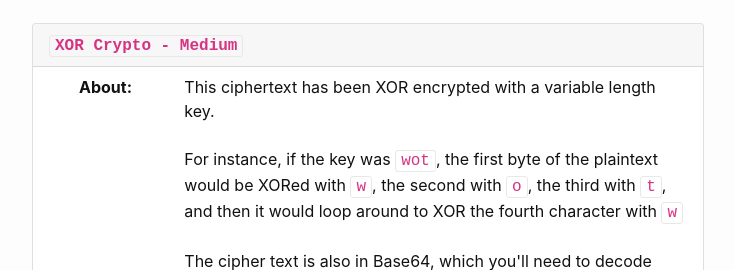
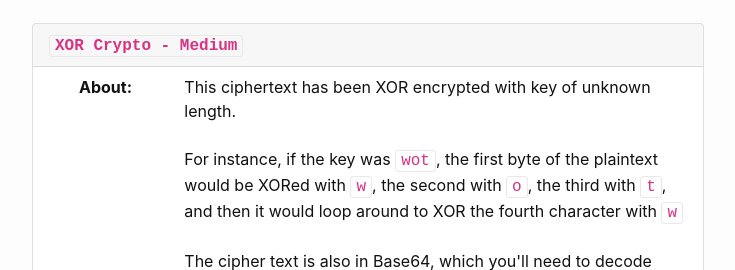
Before and after one commit to kapravel/hackpack-web, a Jekyll site: the page built from learn.md, in a window 1280 px wide and 900 px high, scrolled down 684 px. Shown: the part 183-453 px from the top of the window, without its empty margins (268-1003 px from the left). Built offline with Jekyll 4.4.1, drawn with Linux system fonts in a browser that asks for light colours.

Commit message:
Updated crypto challenge description from feedback

```diff
--- a/_data/challenges.yml
+++ b/_data/challenges.yml
@@ -25,7 +25,7 @@ xor_crypto2:
 xor_crypto3:
   title: XOR Crypto - Medium
   about: |
-      This ciphertext has been XOR encrypted with a variable length key. <br> <br>
+      This ciphertext has been XOR encrypted with key of unknown length. <br> <br>
       For instance, if the key was <code>wot</code>, the first byte of the plaintext would be XORed with <code>w</code>, the second with <code>o</code>, the third with <code>t</code>, and then it would loop around to XOR the fourth character with <code>w</code> <br> <br>
       The cipher text is also in Base64, which you'll need to decode before XORing
   file_path: /challenge_files/xor_crypto/ciphertext3.txt
```
